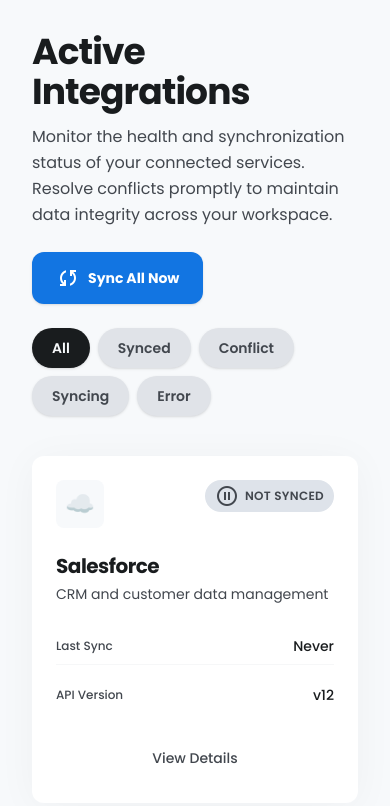
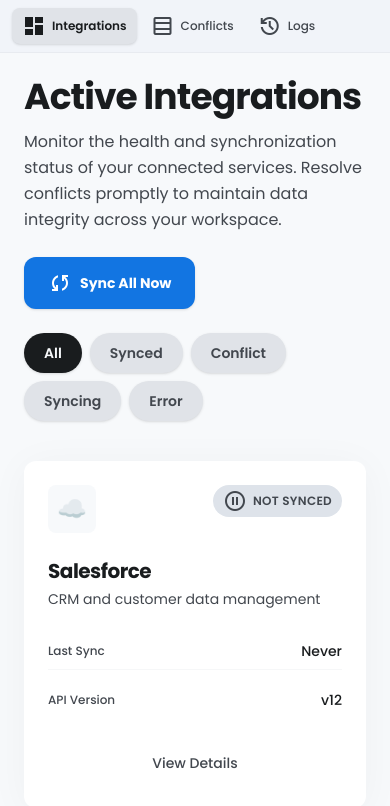
Before and after one commit to hanief/syncandmerge, a React (Vite) app: page / in a window 390 px wide. Shown: the top 806 px of the page. Built offline with nearby package versions, Linux system fonts and the light colour scheme; no server answers.

Commit message:
fix nav on mobile

```diff
--- a/src/components/layout/Layout.tsx
+++ b/src/components/layout/Layout.tsx
@@ -1,5 +1,6 @@
 import type { ReactNode } from "react"
 import { Sidebar } from "./Sidebar"
+import { NavLinks } from "./NavLinks"
 
 interface LayoutProps {
   children: ReactNode
@@ -11,7 +12,14 @@ export function Layout({ children }: LayoutProps) {
       <Sidebar />
 
       <div className="flex-1 flex flex-col md:ml-64 relative min-w-0 bg-surface overflow-y-auto">
-        <main className="flex-1 p-8 max-w-7xl mx-auto w-full">{children}</main>
+        {/* Mobile top nav — hidden on md+ */}
+        <nav className="md:hidden sticky top-0 z-40 bg-surface-container-low border-b border-outline-variant/20">
+          <div className="flex items-center gap-1 px-3 py-2 overflow-x-auto scrollbar-none">
+            <NavLinks orientation="horizontal" />
+          </div>
+        </nav>
+
+        <main className="flex-1 p-6 md:p-8 max-w-7xl mx-auto w-full">{children}</main>
       </div>
     </div>
   )
--- /dev/null
+++ b/src/components/layout/NavLinks.tsx
@@ -0,0 +1,100 @@
+import { NavLink } from "react-router-dom"
+import { motion } from "framer-motion"
+import { useSyncStore } from "../../stores/syncStore"
+
+interface NavLinksProps {
+  orientation?: "vertical" | "horizontal"
+}
+
+export function NavLinks({ orientation = "vertical" }: NavLinksProps) {
+  const { syncData } = useSyncStore()
+  const conflictCount = Object.values(syncData).reduce(
+    (sum, d) => sum + d.changes.filter((c) => !c.resolved).length,
+    0,
+  )
+
+  const base =
+    orientation === "horizontal"
+      ? "flex items-center gap-1.5 px-2.5 py-1.5 rounded-lg transition-colors shrink-0"
+      : "flex items-center gap-3 px-3 py-2.5 rounded-xl transition-colors"
+
+  const active = "bg-surface-container-highest text-on-surface shadow-sm"
+  const inactive =
+    "text-on-surface-variant hover:bg-surface hover:text-on-surface"
+
+  return (
+    <>
+      <NavLink
+        to="/"
+        end
+        className={({ isActive }) => `${base} ${isActive ? active : inactive}`}
+      >
+        {({ isActive }) => (
+          <>
+            <span
+              className={`material-symbols-outlined ${orientation === "horizontal" ? "text-[16px]" : "text-[20px]"}`}
+              style={{ fontVariationSettings: isActive ? "'FILL' 1" : "'FILL' 0" }}
+            >
+              dashboard
+            </span>
+            <span className={`font-label ${orientation === "horizontal" ? "text-xs" : "text-sm"} ${isActive ? "font-semibold" : "font-medium"}`}>
+              Integrations
+            </span>
+          </>
+        )}
+      </NavLink>
+
+      <NavLink
+        to="/conflicts"
+        className={({ isActive }) =>
+          `${base} justify-between ${isActive ? active : inactive}`
+        }
+      >
+        {({ isActive }) => (
+          <>
+            <div className="flex items-center gap-1.5">
+              <span
+                className={`material-symbols-outlined ${orientation === "horizontal" ? "text-[16px]" : "text-[20px]"}`}
+                style={{ fontVariationSettings: isActive ? "'FILL' 1" : "'FILL' 0" }}
+              >
+                table_rows
+              </span>
+              <span className={`font-label ${orientation === "horizontal" ? "text-xs" : "text-sm"} ${isActive ? "font-semibold" : "font-medium"}`}>
+                Conflicts
+              </span>
+            </div>
+            {conflictCount > 0 && (
+              <motion.span
+                className="bg-error-container text-on-error-container text-[10px] font-bold px-1.5 py-0.5 rounded-full"
+                initial={{ scale: 0 }}
+                animate={{ scale: 1 }}
+                transition={{ type: "spring" }}
+              >
+                {conflictCount}
+              </motion.span>
+            )}
+          </>
+        )}
+      </NavLink>
+
+      <NavLink
+        to="/logs"
+        className={({ isActive }) => `${base} ${isActive ? active : inactive}`}
+      >
+        {({ isActive }) => (
+          <>
+            <span
+              className={`material-symbols-outlined ${orientation === "horizontal" ? "text-[16px]" : "text-[20px]"}`}
+              style={{ fontVariationSettings: isActive ? "'FILL' 1" : "'FILL' 0" }}
+            >
+              history
+            </span>
+            <span className={`font-label ${orientation === "horizontal" ? "text-xs" : "text-sm"} ${isActive ? "font-semibold" : "font-medium"}`}>
+              Logs
+            </span>
+          </>
+        )}
+      </NavLink>
+    </>
+  )
+}
--- a/src/components/layout/Sidebar.tsx
+++ b/src/components/layout/Sidebar.tsx
@@ -1,24 +1,12 @@
-import { NavLink } from "react-router-dom"
-import { motion } from "framer-motion"
-import { useSyncStore } from "../../stores/syncStore"
+import { NavLinks } from "./NavLinks"
 
 export function Sidebar() {
-  const { syncData } = useSyncStore()
-  const conflictCount = Object.values(syncData).reduce(
-    (sum, d) => sum + d.changes.filter((c) => !c.resolved).length,
-    0,
-  )
-
   return (
-    <nav className="hidden md:flex flex-col h-screen w-64 fixed left-0 top-0 bg-surface-container-low p-4 gap-2 z-40 transition-all duration-200 ease-in-out">
+    <nav className="hidden md:flex flex-col h-screen w-64 fixed left-0 top-0 bg-surface-container-low p-4 gap-2 z-40">
       {/* Header */}
       <div className="flex items-center gap-3 px-2 py-4 mb-4">
         <div className="w-10 h-10 rounded-xl bg-surface-container-highest flex items-center justify-center shrink-0 overflow-hidden">
-          <svg
-            className="w-6 h-6 text-on-surface"
-            viewBox="0 0 24 24"
-            fill="currentColor"
-          >
+          <svg className="w-6 h-6 text-on-surface" viewBox="0 0 24 24" fill="currentColor">
             <path d="M12 2L2 7v10c0 5.55 3.84 10.74 9 12 5.16-1.26 9-6.45 9-12V7l-10-5z" />
           </svg>
         </div>
@@ -26,107 +14,12 @@ export function Sidebar() {
           <h2 className="font-headline font-black text-on-surface tracking-tight leading-tight text-lg">
             Acme, Inc.
           </h2>
-          <p className="font-label text-xs font-medium text-on-surface-variant">
-            Enterprise
-          </p>
+          <p className="font-label text-xs font-medium text-on-surface-variant">Enterprise</p>
         </div>
       </div>
 
-      {/* Main Nav Links */}
       <div className="flex-1 flex flex-col gap-1">
-        <NavLink
-          to="/"
-          className={({ isActive }) =>
-            isActive
-              ? "flex items-center gap-3 px-3 py-2.5 rounded-xl bg-surface-container-highest text-on-surface transition-colors shadow-sm"
-              : "flex items-center gap-3 px-3 py-2.5 rounded-xl text-on-surface-variant hover:bg-surface hover:text-on-surface transition-colors"
-          }
-        >
-          {({ isActive }) => (
-            <>
-              <span
-                className="material-symbols-outlined text-[20px]"
-                style={{
-                  fontVariationSettings: isActive ? "'FILL' 1" : "'FILL' 0",
-                }}
-              >
-                dashboard
-              </span>
-              <span
-                className={`font-label text-sm ${isActive ? "font-semibold" : "font-medium"}`}
-              >
-                Integrations
-              </span>
-            </>
-          )}
-        </NavLink>
-
-        <NavLink
-          to="/conflicts"
-          className={({ isActive }) =>
-            `flex items-center gap-3 px-3 py-2.5 rounded-xl transition-colors justify-between ${
-              isActive
-                ? "bg-surface-container-highest text-on-surface shadow-sm"
-                : "text-on-surface-variant hover:bg-surface hover:text-on-surface"
-            }`
-          }
-        >
-          {({ isActive }) => (
-            <>
-              <div className="flex items-center gap-3">
-                <span
-                  className="material-symbols-outlined text-[20px]"
-                  style={{
-                    fontVariationSettings: isActive ? "'FILL' 1" : "'FILL' 0",
-                  }}
-                >
-                  table_rows
-                </span>
-                <span
-                  className={`font-label text-sm ${isActive ? "font-semibold" : "font-medium"}`}
-                >
-                  Conflicts
-                </span>
-              </div>
-              {conflictCount > 0 && (
-                <motion.span
-                  className="bg-error-container text-on-error-container text-[10px] font-bold px-1.5 py-0.5 rounded-full"
-                  initial={{ scale: 0 }}
-                  animate={{ scale: 1 }}
-                  transition={{ type: "spring" }}
-                >
-                  {conflictCount}
-                </motion.span>
-              )}
-            </>
-          )}
-        </NavLink>
-        <NavLink
-          to="/logs"
-          className={({ isActive }) =>
-            isActive
-              ? "flex items-center gap-3 px-3 py-2.5 rounded-xl bg-surface-container-highest text-on-surface transition-colors shadow-sm"
-              : "flex items-center gap-3 px-3 py-2.5 rounded-xl text-on-surface-variant hover:bg-surface hover:text-on-surface transition-colors"
-          }
-        >
-          {({ isActive }) => (
-            <>
-              <span
-                className="material-symbols-outlined text-[20px]"
-                style={{
-                  fontVariationSettings: isActive ? "'FILL' 1" : "'FILL' 0",
-                }}
-              >
-                history
-              </span>
-              <span
-                className={`font-label text-sm ${isActive ? "font-semibold" : "font-medium"}`}
-              >
-                Logs
-              </span>
-            </>
-          )}
-        </NavLink>
+        <NavLinks orientation="vertical" />
       </div>
     </nav>
   )
--- a/src/index.css
+++ b/src/index.css
@@ -81,3 +81,11 @@ h1, h2, h3, h4, h5, h6 {
 .card-shadow {
   box-shadow: 0 4px 40px rgba(25, 28, 30, 0.04);
 }
+
+.scrollbar-none {
+  scrollbar-width: none;
+  -ms-overflow-style: none;
+}
+.scrollbar-none::-webkit-scrollbar {
+  display: none;
+}
```
